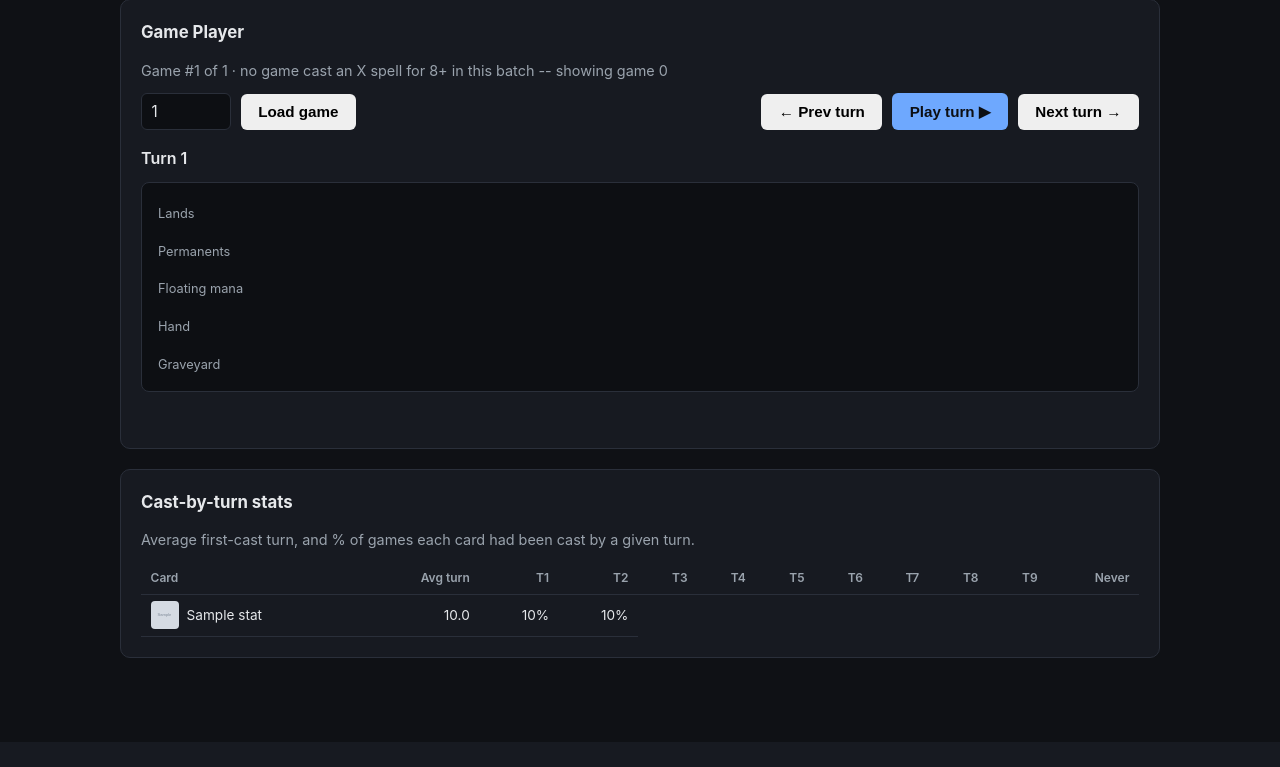
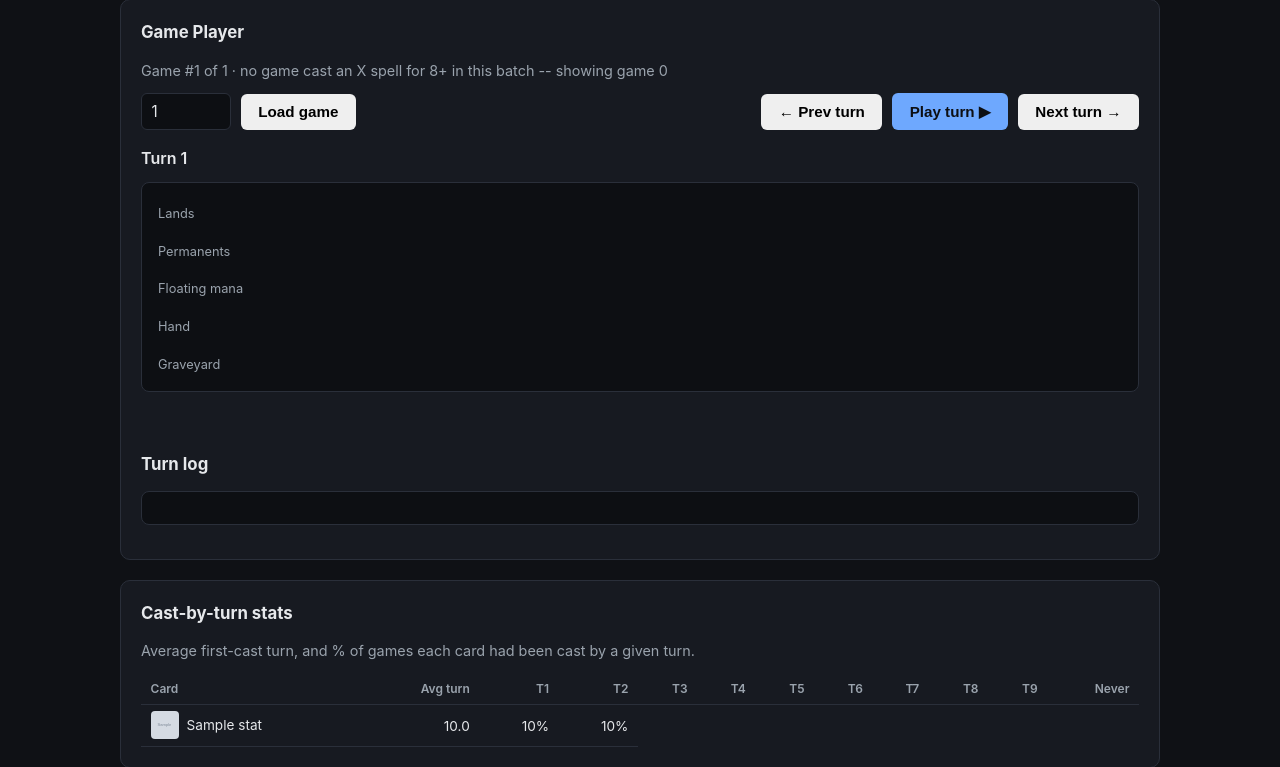
Before and after one commit to devonmurphy/commander-deck-goldfish, a Flask app: template templates/index.html in a window 1280 px wide. Shown: the part 899-1666 px from the top of the page. Before the commit the page ends 1557 px from the top, so only its background shows below. Run offline with Flask 3, Linux system fonts and the light colour scheme; the template is opened without the code that fills it: most values are stand-ins (such as "Sample title", 1, 10 or a date in 2020); grey boxes marked "Sample" are stand-in pictures.

Commit message:
Early-exit on win, full text turn log, and more card accuracy fixes
- Stop simulating a game once it wins (X spell for 8+) -- no need to
  play out remaining turns just for stats that no longer matter
- Game Player now has a full text transcript of the game (all turns,
  not just the currently-viewed one), with the winning turn/spell/X
  value called out explicitly
- Mystic Confluence assumed as draw-two-and-bounce-one
- Fall of the Titans assumed cast via Surge (its normal {X}{X}{R} cost
  counts X twice, which our single-X X-spell handling can't represent)
- The Last Agni Kai modeled as a 2-3 damage-turned-mana ritual

```diff
--- a/simulate.py
+++ b/simulate.py
@@ -293,6 +293,18 @@ _CARD_OVERRIDES = {
         # generic draw-effect detector to pick up the "draw two, discard
         # one" mode we always assume.
         "oracle_text": "Draw two cards, then discard a card.",
+    },
+    "Mystic Confluence": {
+        # "Choose three, may repeat" among counter/bounce/draw -- assume
+        # two draws and one bounce (the bounce itself isn't modeled).
+        "oracle_text": "Draw two cards.",
+    },
+    "Fall of the Titans": {
+        # Normal cost is {X}{X}{R} (X counted twice) -- our X-spell handling
+        # assumes a single X, so it'd effectively double the real X. Assume
+        # we always have Surge available (very likely in a spell-dense
+        # deck) and use that single-X cost instead.
+        "mana_cost": "{X}{R}",
     },
 }
 
@@ -706,6 +718,8 @@ def simulate_game(deck_cards, commander_card, max_turns, rng, on_the_play=True,
     first_cast_turn = {}
     frames = [] if capture_frames else None
     win_turn = None
+    win_spell_name = None
+    win_x_value = None
     commander_cast_turn = None
     firebending_amount = (commander_card or {}).get("_firebending", 0)
     treasure_count = 0  # banked across turns
@@ -810,6 +824,8 @@ def simulate_game(deck_cards, commander_card, max_turns, rng, on_the_play=True,
                     treasure_count = 0
                     if win_turn is None and x_value >= WIN_X_THRESHOLD and card["name"] not in WIN_EXCLUDED_CARDS:
                         win_turn = turn
+                        win_spell_name = card["name"]
+                        win_x_value = x_value
 
                 is_commander_cast = commander_card is not None and card is commander_card
                 if is_commander_cast:
@@ -881,6 +897,9 @@ def simulate_game(deck_cards, commander_card, max_turns, rng, on_the_play=True,
                 if card["name"] == "Bottle-Cap Blast":
                     treasure_count += rng.randint(2, 4) * copy_multiplier
                     treasure_colors = set(ALL_COLORS)
+                if card["name"] == "The Last Agni Kai":
+                    amount = rng.randint(2, 3) * copy_multiplier
+                    available.extend({"name": card["name"], "colors": frozenset({"R"})} for _ in range(amount))
                 if card["name"] == "Three Steps Ahead" and three_steps_target is not None:
                     battlefield_permanents.append(three_steps_target["name"] + " (copy)")
                     battlefield_permanent_cards.append(three_steps_target)
@@ -913,7 +932,12 @@ def simulate_game(deck_cards, commander_card, max_turns, rng, on_the_play=True,
                 "permanents_in_play": list(battlefield_permanents),
                 "hand_end": [c["name"] for c in hand],
                 "graveyard": list(graveyard),
+                "win_spell": win_spell_name if win_turn == turn else None,
+                "win_x_value": win_x_value if win_turn == turn else None,
             })
+
+        if win_turn is not None:
+            break  # no need to keep playing once the deck has won
 
     return first_cast_turn, frames, win_turn
 
--- a/templates/index.html
+++ b/templates/index.html
@@ -148,6 +148,18 @@
       font-size: 0.9rem;
       font-weight: 600;
     }
+    pre.game-log {
+      white-space: pre-wrap;
+      font-size: 0.82rem;
+      color: var(--text);
+      background: #0d0f13;
+      border: 1px solid var(--border);
+      border-radius: 8px;
+      padding: 1rem;
+      max-height: 320px;
+      overflow-y: auto;
+    }
+    pre.game-log .win-line { color: var(--good); font-weight: 700; }
 
     #loading-overlay {
       position: fixed;
@@ -313,6 +325,9 @@
           </div>
         </div>
         <div class="player-narration" id="player-narration">&nbsp;</div>
+
+        <h2 style="margin-top: 1.5rem;">Turn log</h2>
+        <pre class="game-log" id="player-log"></pre>
       </div>
 
       <div class="panel">
@@ -385,6 +400,42 @@
 
       function baseCardName(name) {
         return name.replace(/ \(copy\)$/, '').replace(/ \(attacking\)$/, '');
+      }
+
+      function escapeHtml(s) {
+        const div = document.createElement('div');
+        div.textContent = s;
+        return div.innerHTML;
+      }
+
+      function buildTurnLogLine(f) {
+        const parts = [`Turn ${f.turn}:`];
+        if (f.drew_card) parts.push(`Draw ${f.drew_card}.`);
+        if (f.land) parts.push(`Land ${f.land.name}` + (f.land.fetched ? ` (fetched ${f.land.fetched})` : '') + '.');
+        if (f.casts.length) {
+          const castDescs = f.casts.map((c) => {
+            let d = c.name;
+            if (c.is_commander) d += ' (commander)';
+            if (c.x_value !== null) d += ` for X=${c.x_value}`;
+            if (c.copy_multiplier > 1) d += ` [copied x${c.copy_multiplier}]`;
+            if (c.drew) d += `, drew ${c.drew}` + (c.discarded ? `, discarded ${c.discarded}` : '');
+            return d;
+          });
+          parts.push(`Cast: ${castDescs.join('; ')}.`);
+        } else {
+          parts.push('Cast: (nothing).');
+        }
+        parts.push(`Mana: ${f.mana_available_end}.`);
+        if (f.treasures_banked_end) parts.push(`Treasures: ${f.treasures_banked_end}.`);
+        let line = escapeHtml(parts.join(' '));
+        if (f.win_spell) {
+          line = `<span class="win-line">${line} \u{1F3C6} WIN -- cast ${escapeHtml(f.win_spell)} for X=${f.win_x_value}!</span>`;
+        }
+        return line;
+      }
+
+      function renderLog() {
+        document.getElementById('player-log').innerHTML = frames.map(buildTurnLogLine).join('\n');
       }
 
       function chip(name, extraClass) {
@@ -549,6 +600,7 @@
           frames = data.frames;
           els.gameIndexLabel.textContent = String(data.game_index);
           showTurn(0, false);
+          renderLog();
         } catch (err) {
           els.narration.textContent = 'Error: ' + err.message;
         } finally {
@@ -558,6 +610,7 @@
       });
 
       showTurn(0, false);
+      renderLog();
     })();
     {% endif %}
   </script>
```
